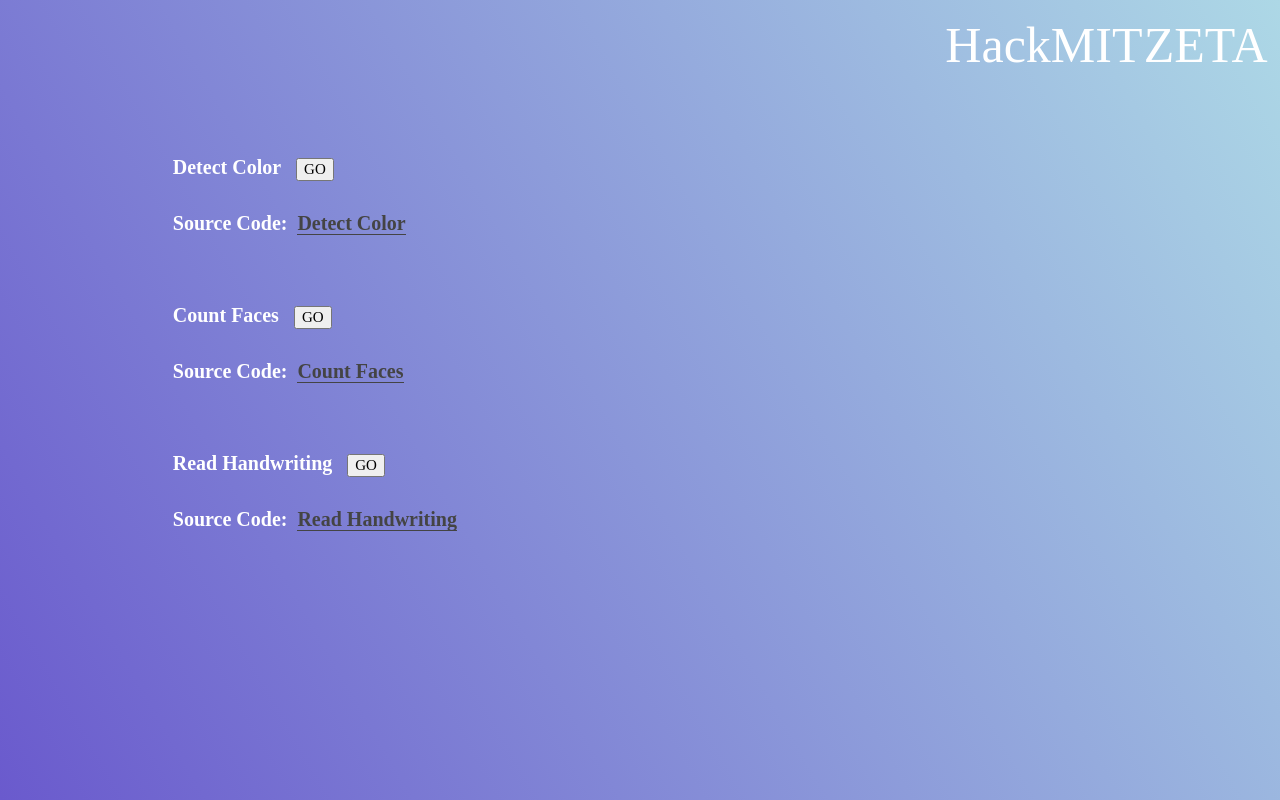
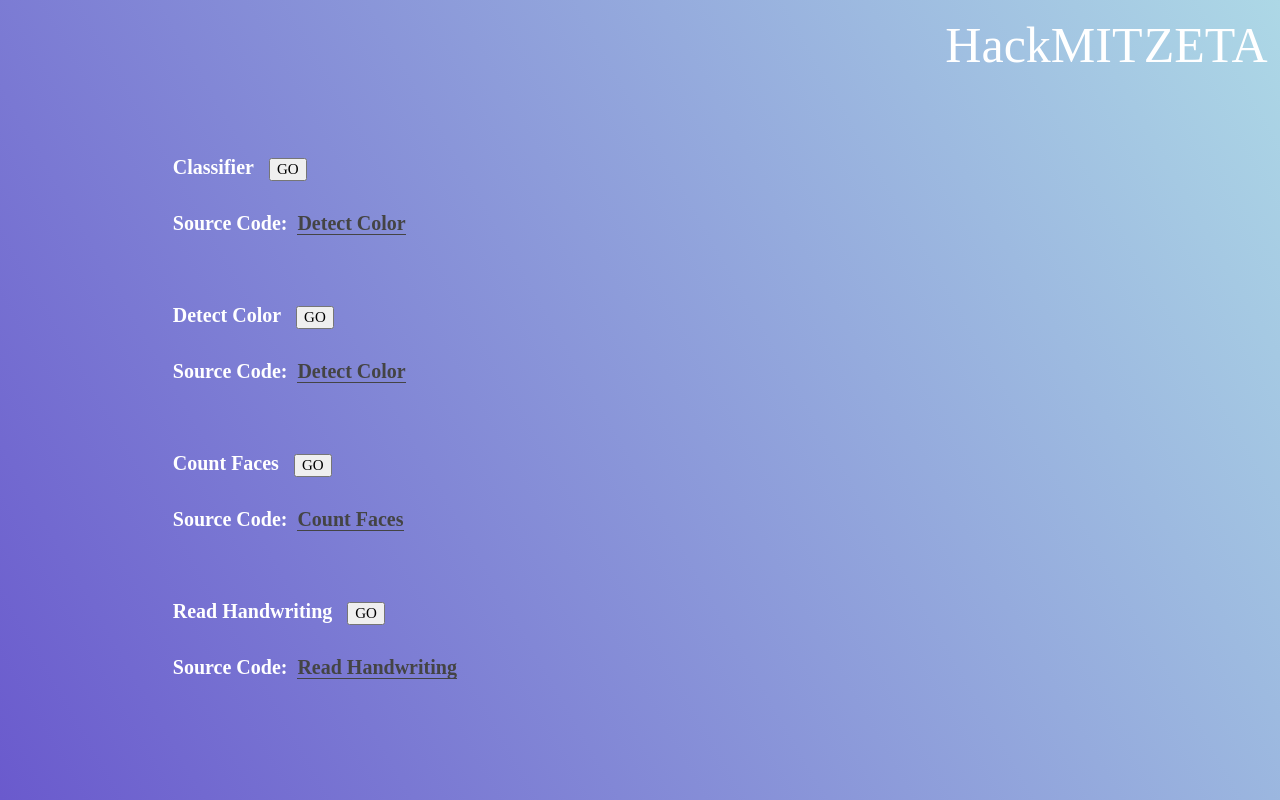
Before and after one commit to sumukshashidhar-archive/zeta-backend, a Flask app: page /functions in a window 1280 px wide. Run offline with Flask 2, Linux system fonts and the light colour scheme; parts of the project's set-up code (start-up, migrations or seed data) failed here and were passed over.

Commit message:
Update ml_page.html

```diff
--- a/src/templates/ml_page.html
+++ b/src/templates/ml_page.html
@@ -40,6 +40,11 @@
   <label style = "font-family:Raleway Black,serif;font-size:50px;position:fixed;top:0;right:0;">ZETA&nbsp</label><br>
 </div>
 <h1>
+  <form action="/api/ml/classifier" method="GET">
+  <label for="raspip">Classifier&nbsp&nbsp</label>
+  <input type="submit" style = "font-family:Raleway Light,serif;font-size:15px;" value="GO">
+  <p>Source Code:&nbsp&nbsp<a href = "https://hastebin.com/yuneqinugu.py" target = "_self">Detect Color</a>
+  </form><br>
   <form action="/api/ml/color_recognition" method="GET">
   <label for="raspip">Detect Color&nbsp&nbsp</label>
   <input type="submit" style = "font-family:Raleway Light,serif;font-size:15px;" value="GO">
```
